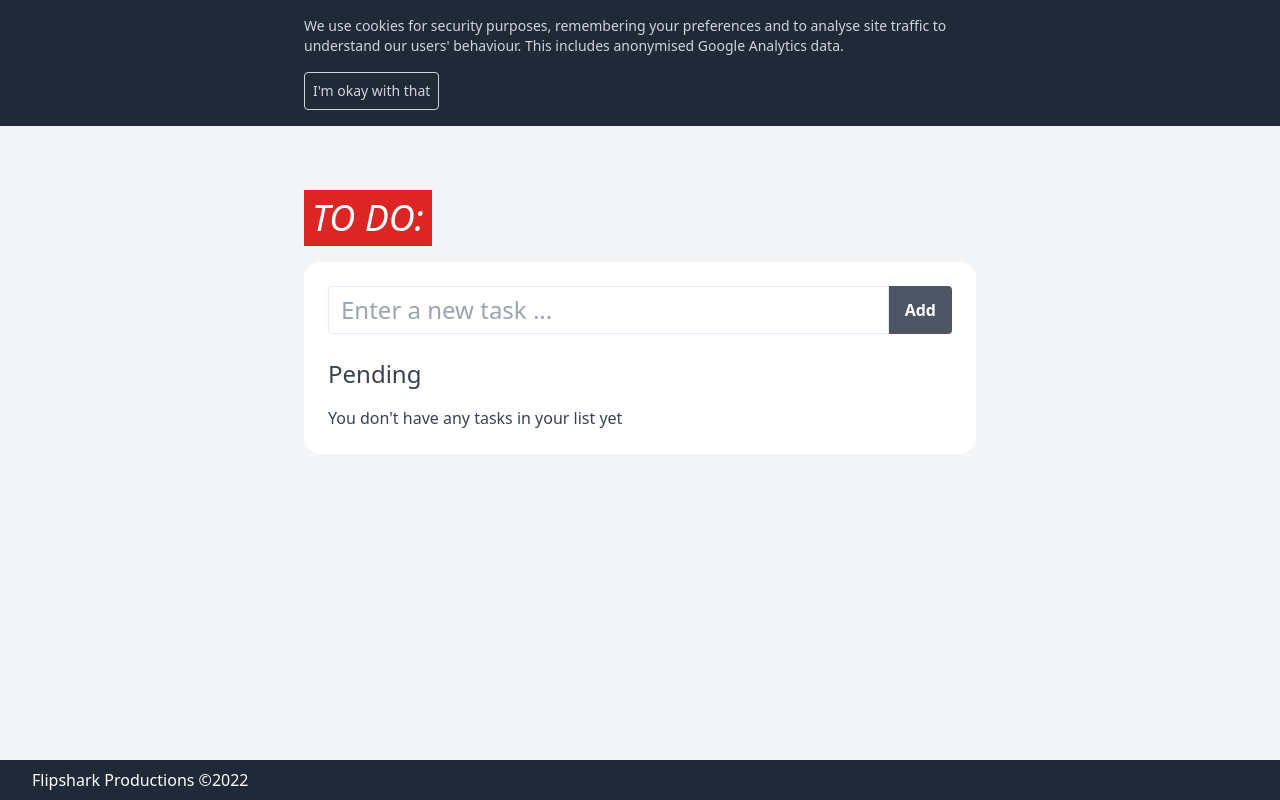
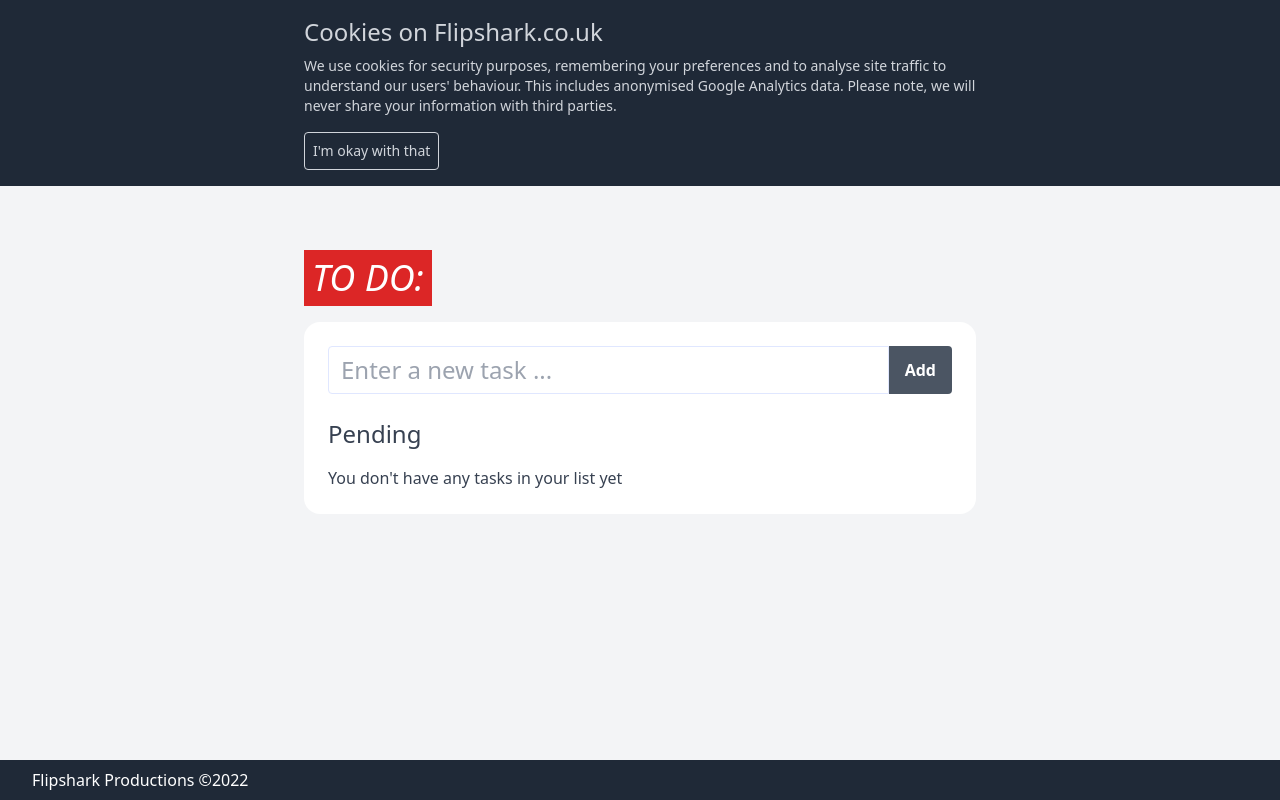
Before and after one commit to richardlawson/todo, a Vue app: page / in a window 1280 px wide. Built offline with nearby package versions, Linux system fonts and the light colour scheme.

Commit message:
Add banner to cookie banner

```diff
--- a/src/components/Cookies.vue
+++ b/src/components/Cookies.vue
@@ -1,7 +1,8 @@
 <template>
   <aside v-if="display" class="bg-gray-800 w-full text-gray-300 text-sm flex justify-center p-4">
     <div class="max-w-2xl w-full">
-      <p class="mb-4">We use cookies for security purposes, remembering your preferences and to analyse site traffic to understand our users' behaviour. This includes anonymised Google Analytics data.</p>
+      <h2 class="font-extralight text-xl lg:text-2xl mb-2">Cookies on Flipshark.co.uk</h2>
+      <p class="mb-4">We use cookies for security purposes, remembering your preferences and to analyse site traffic to understand our users' behaviour. This includes anonymised Google Analytics data. Please note, we will never share your information with third parties.</p>
       <button @click="savePreferences" class="p-2 border border-gray-300 rounded hover:underline">I'm okay with that</button>
     </div>
   </aside>
```
